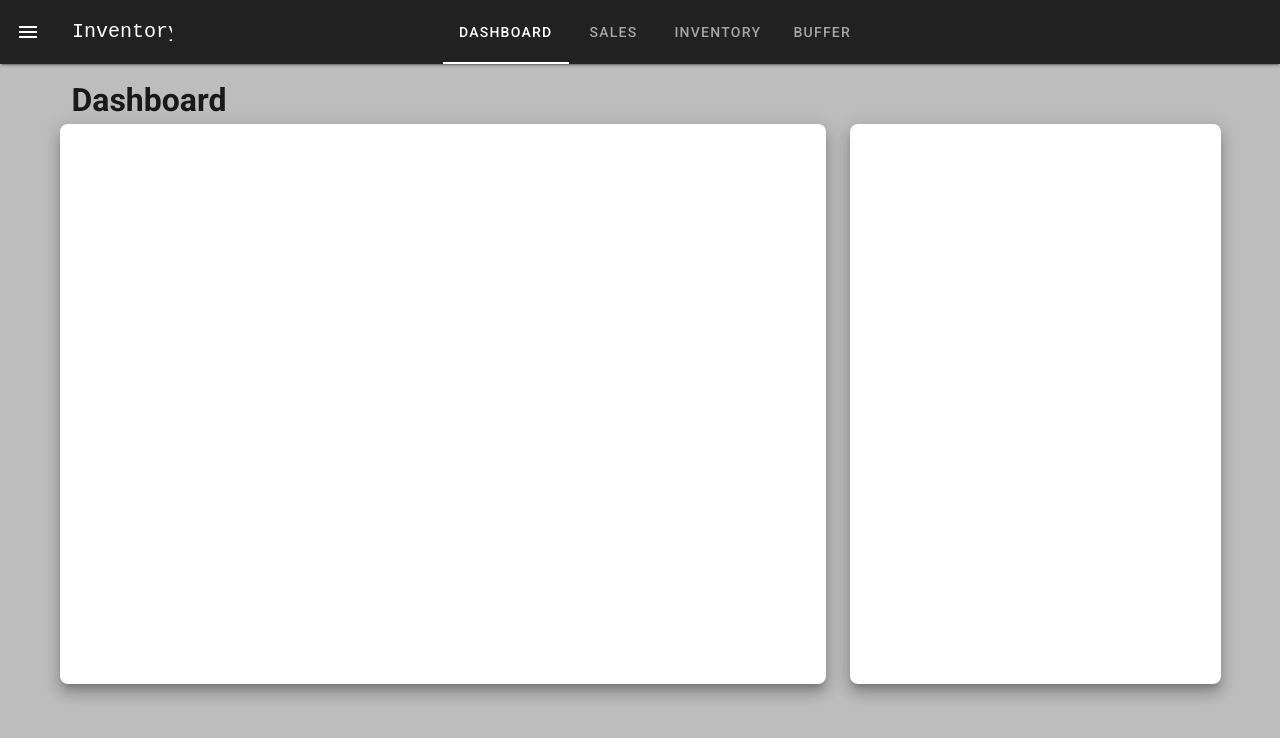
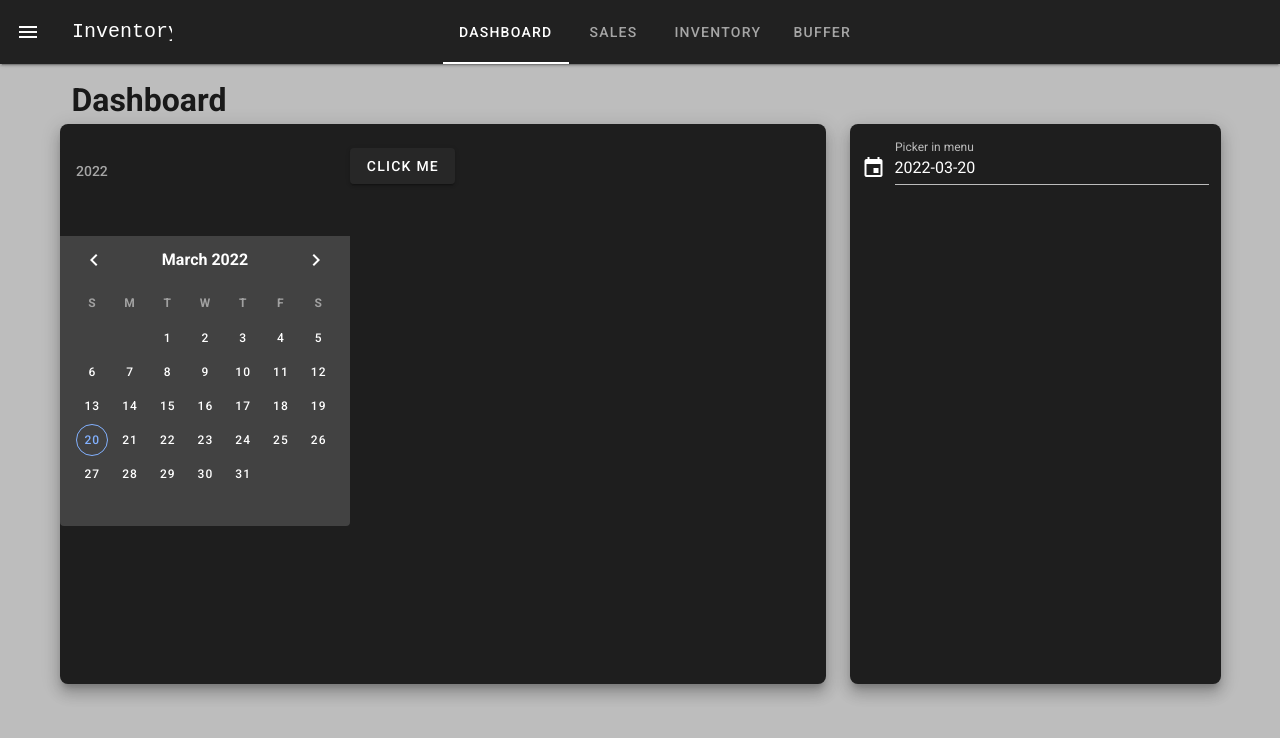
Before and after one commit to Satyam-Raj/restaurant, a Vue app: page /dashboard in a window 1280 px wide. Shown: the top 738 px of the page. Built offline with nearby package versions, Linux system fonts and the light colour scheme; no server answers; sample sign-in values are in the browser's storage; what vuefire would draw is missing.

Commit message:
dashboard

```diff
--- a/src/views/Dashboard.vue
+++ b/src/views/Dashboard.vue
@@ -105,8 +105,41 @@
               min-height="70vh"
               rounded="lg"
               :elevation="10"
+              dark
 
             >
+
+
+
+            <v-container fluid>
+                <v-sparkline
+                  :fill="false"
+                  :labels="prodName"
+                  :gradient="['#f72047', '#ffd200', '#1feaea']"
+                  :line-width="0.5"
+                  :padding="8"
+                  :smooth="1"
+                  :value="prodQuantity"
+                  auto-draw
+                ></v-sparkline>
+              </v-container>
+
+
+
+
+
+              <v-date-picker
+                v-model="date"
+              ></v-date-picker>
+
+
+
+
+              <v-btn @click="getSalesList">
+              click me
+            </v-btn>
+
+
               <!--  -->
             </v-sheet>
           </v-col>
@@ -119,8 +152,60 @@
               rounded="lg"
               min-height="70vh"
               :elevation="10"
+              dark
+            >
 
-            >
+
+              <v-container>
+
+
+                <v-menu
+                  ref="menu"
+                  v-model="menu"
+                  :close-on-content-click="false"
+                  :return-value.sync="dates"
+                  transition="scale-transition"
+                  offset-y
+                  min-width="auto"
+                >
+                  <template v-slot:activator="{ on, attrs }">
+                    <v-text-field
+                      v-model="dates"
+                      label="Picker in menu"
+                      prepend-icon="mdi-calendar"
+                      readonly
+                      v-bind="attrs"
+                      v-on="on"
+                    ></v-text-field>
+                  </template>
+                  <v-date-picker
+                    v-model="dates"
+                    no-title
+                    scrollable
+                  >
+                    <v-spacer></v-spacer>
+                    <v-btn
+                      text
+                      color="primary"
+                      @click="menu = false"
+                    >
+                      Cancel
+                    </v-btn>
+                    <v-btn
+                      text
+                      color="primary"
+                      @click="$refs.menu.save(dates)"
+                    >
+                      OK
+                    </v-btn>
+                  </v-date-picker>
+                </v-menu>
+
+
+              </v-container>
+
+
+
               <!--  -->
             </v-sheet>
           </v-col>
@@ -147,6 +232,23 @@
       user : firebase.auth().currentUser,
       profile : {},
 
+      salesList : [],
+
+      date: '',
+      prodQuantity: [],
+      prodName: [],
+
+
+       dates: (new Date(Date.now() - (new Date()).getTimezoneOffset() * 60000)).toISOString().substr(0, 10),
+      menu: false,
+      modal: false,
+      menu2: false,
+
+
+
+
+
+
     }),
 
     methods: {
@@ -161,19 +263,59 @@
         )
     },
 
+    // filer salesList by date
+    getSalesList(){
+      let selectDate = ((this.date.split("-")).reverse()).join("/");
+      db
+        .collection("users")
+        .doc(this.user.uid)
+        .collection("salesList")
+      .where("date", "==", selectDate)
+      .onSnapshot(snapshot => {
+        this.prodQuantity = [];
+        this.prodName = [];
+        snapshot.forEach(doc => {
+          this.prodQuantity.push(parseInt(doc.data().quantity));
+          this.prodName.push(doc.data().name);
+
+        }
+
+        );
+      console.log(this.prodQuantity);
+      console.log(this.prodName);
+
+      }
+      );
+      console.log(selectDate);
+    },
+
+
+
+
+
 
     },
+
 
 
 
     firestore() {
       return {
       profile:db.collection('profile').doc(this.user.uid),
+      salesList: db
+        .collection("users")
+        .doc(this.user.uid)
+        .collection("salesList")
+        .orderBy("date"),
       }
     },
 
 
 
 
+
+
+
+
   }
 </script>
```
